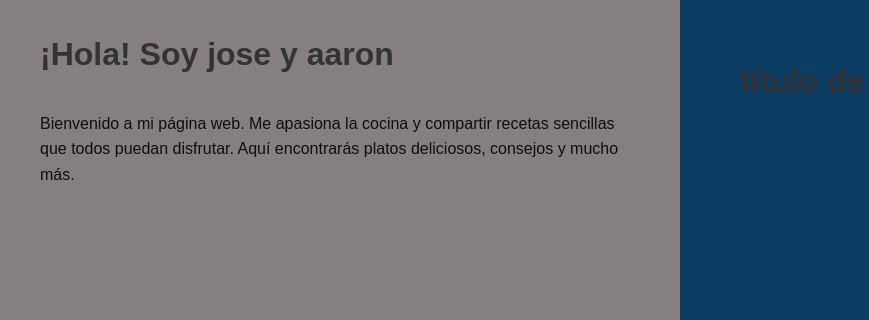
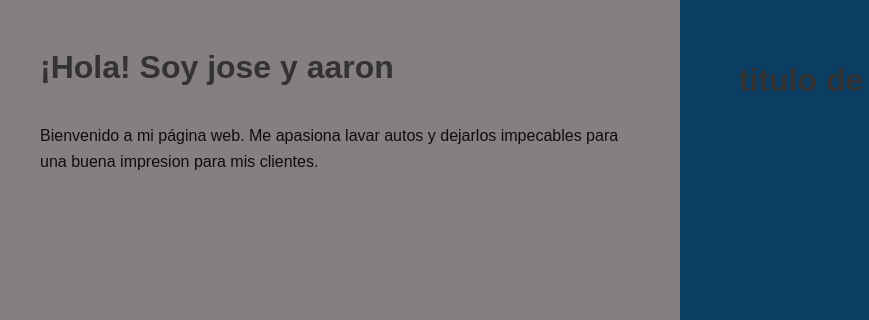
Before and after one commit to aaronxtss/car-wash, a plain HTML site: page car wash.html in a window 1280 px wide. Shown: the part 291-611 px from the top of the page, 0-869 px from the left. Drawn offline with Linux system fonts and the light colour scheme.

Commit message:
Update car wash.html

```diff
--- a/car wash.html
+++ b/car wash.html
@@ -63,8 +63,7 @@
     <div class="izquierda">
         <h1>¡Hola! Soy jose y aaron</h1> <!-- Título principal -->
         <p>
-            Bienvenido a mi página web. Me apasiona la cocina y compartir recetas sencillas
-            que todos puedan disfrutar. Aquí encontrarás platos deliciosos, consejos y mucho más.
+            Bienvenido a mi página web. Me apasiona lavar autos y dejarlos impecables para una buena impresion para mis clientes.
         </p>
     </div>
 
```
